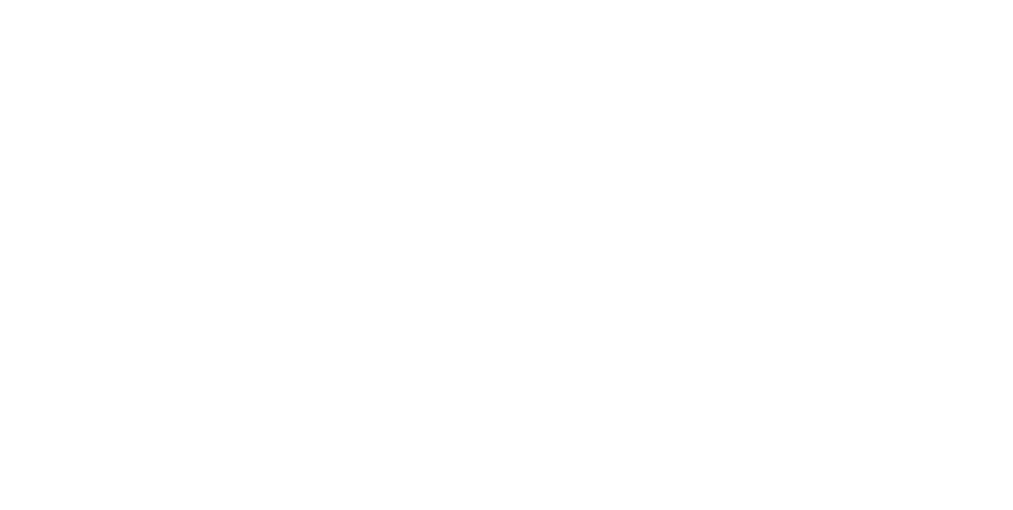
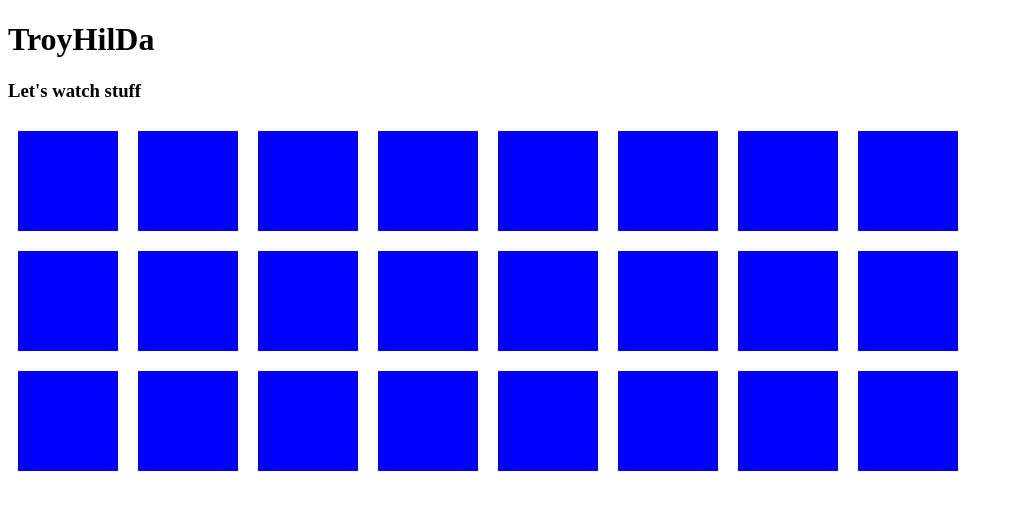
Before and after one commit to Tlambert1/seat_app, a plain HTML site: page index.html in a window 1280 px wide. Shown: the whole page, without its empty margins (0-1013 px from the left). Drawn offline with nearby package versions, Linux system fonts and the light colour scheme.

Commit message:
added divs paired programming

```diff
--- a/index.html
+++ b/index.html
@@ -6,6 +6,40 @@
 	<title></title>
 </head>
 <body>
+	<h1>TroyHilDa</h1>
+	<h3>Let's watch stuff</h3>
+		<div id="theater">
+		<div class="row">
+			<div class="seat" id="Seat1A"></div>
+			<div class="seat" id="Seat2A"></div>
+			<div class="seat" id="Seat3A"></div>
+			<div class="seat" id="Seat4A"></div>
+			<div class="seat" id="Seat5A"></div>
+			<div class="seat" id="Seat6A"></div>
+			<div class="seat" id="Seat7A"></div>
+			<div class="seat" id="Seat8A"></div>
+		</div>
+		<div class="row">
+			<div class="seat" id="Seat1B"></div>
+			<div class="seat" id="Seat2B"></div>
+			<div class="seat" id="Seat3B"></div>
+			<div class="seat" id="Seat4B"></div>
+			<div class="seat" id="Seat5B"></div>
+			<div class="seat" id="Seat6B"></div>
+			<div class="seat" id="Seat7B"></div>
+			<div class="seat" id="Seat8B"></div>
+		</div>
+		<div class="row">
+			<div class="seat" id="Seat1C"></div>
+			<div class="seat" id="Seat2C"></div>
+			<div class="seat" id="Seat3C"></div>
+			<div class="seat" id="Seat4C"></div>
+			<div class="seat" id="Seat5C"></div>
+			<div class="seat" id="Seat6C"></div>
+			<div class="seat" id="Seat7C"></div>
+			<div class="seat" id="Seat8C"></div>
+		</div>
+	</div>
 
 
 <script type="text/javascript" src="https://code.jquery.com/jquery-2.1.4.min.js"></script>
--- a/main.css
+++ b/main.css
@@ -0,0 +1,11 @@
+.seat {
+	width: 100px;
+	height: 100px;
+	margin: 10px;
+	background-color: blue;
+	float: left;
+}
+
+.row {
+	width: 1000px;
+}
```
